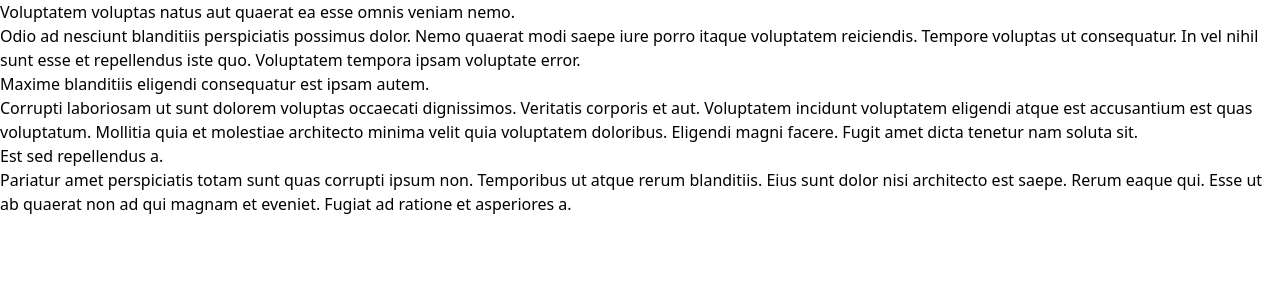
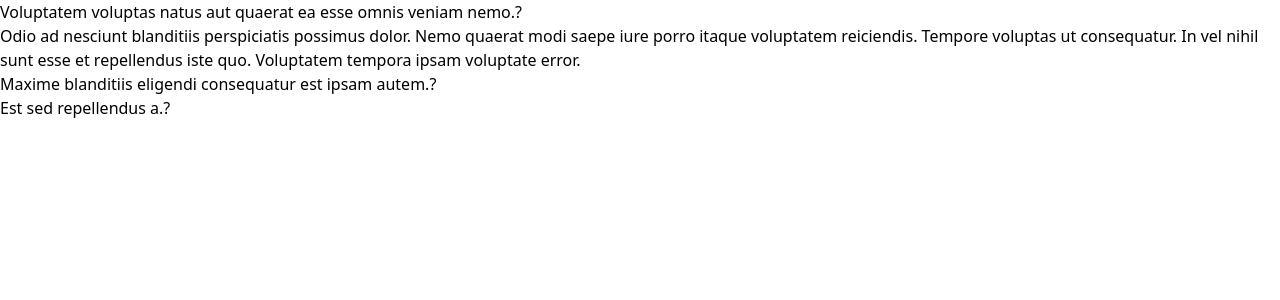
Before and after one commit to bitturohit/comps-26, a React (Vite) app: page / in a window 1280 px wide. Shown: the top 300 px of the page. Built offline with nearby package versions, Linux system fonts and the light colour scheme.

Commit message:
showing or collapse content depending isExpanded

```diff
--- a/src/App.js
+++ b/src/App.js
@@ -8,7 +8,7 @@ function App() {
    const items = Array.from({ length: 3 }, () => ({
       // Array.from creates a new array
       id: faker.datatype.uuid(),
-      label: faker.lorem.sentence(),
+      label: faker.lorem.sentence() + "?",
       content: faker.lorem.paragraph(),
    }));
 
--- a/src/components/Accordion.js
+++ b/src/components/Accordion.js
@@ -1,9 +1,15 @@
+import { useState } from "react";
+
 function Accordion({ items }) {
-   const renderedItems = items.map((item) => {
+   const [expandedIndex, setExpandedIndex] = useState(0);
+
+   const renderedItems = items.map((item, index) => {
+      const isExpanded = index === expandedIndex;
+
       return (
          <div key={item.id}>
             <div>{item.label}</div>
-            <div>{item.content}</div>
+            {isExpanded && <div>{item.content}</div>}
          </div>
       );
    });
```
